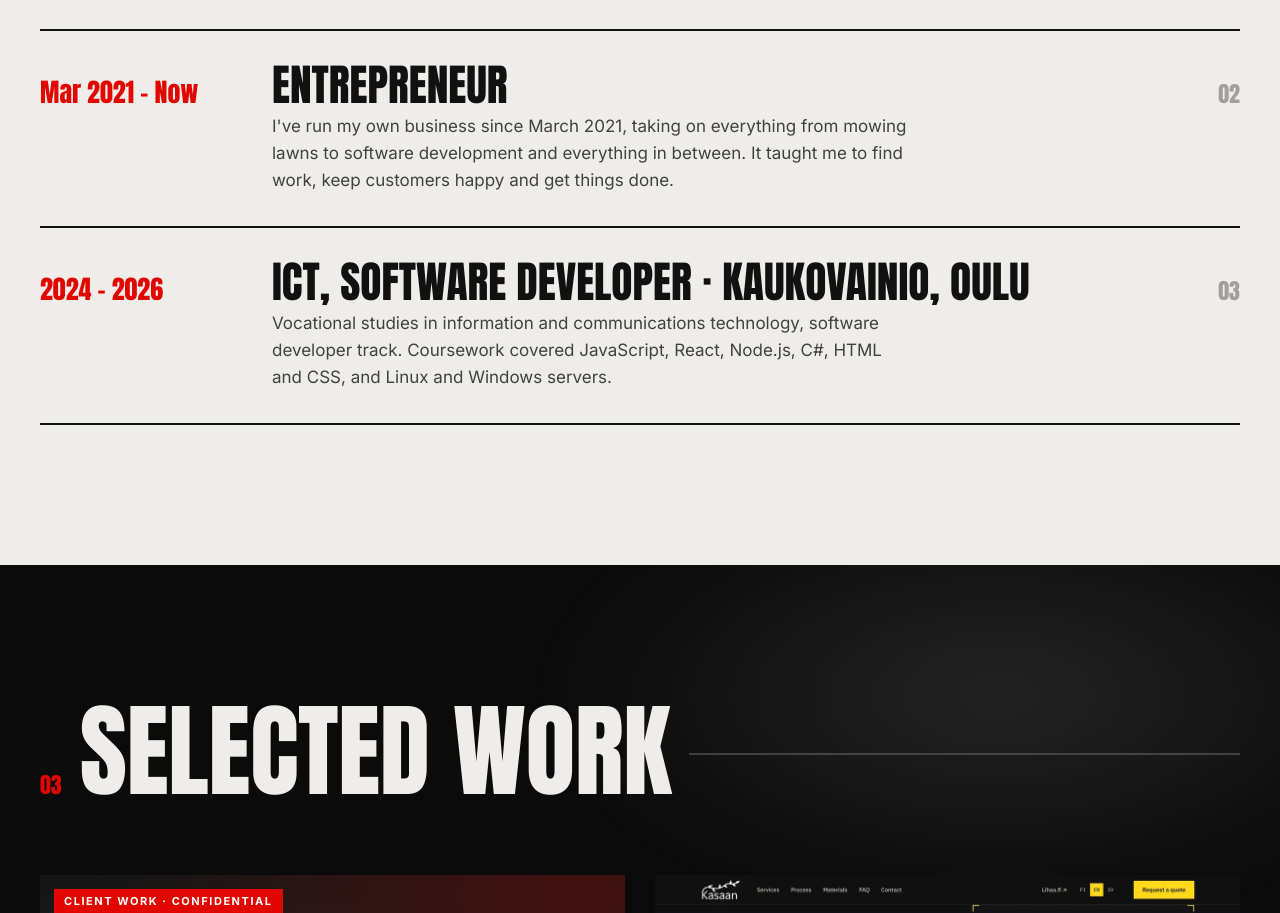
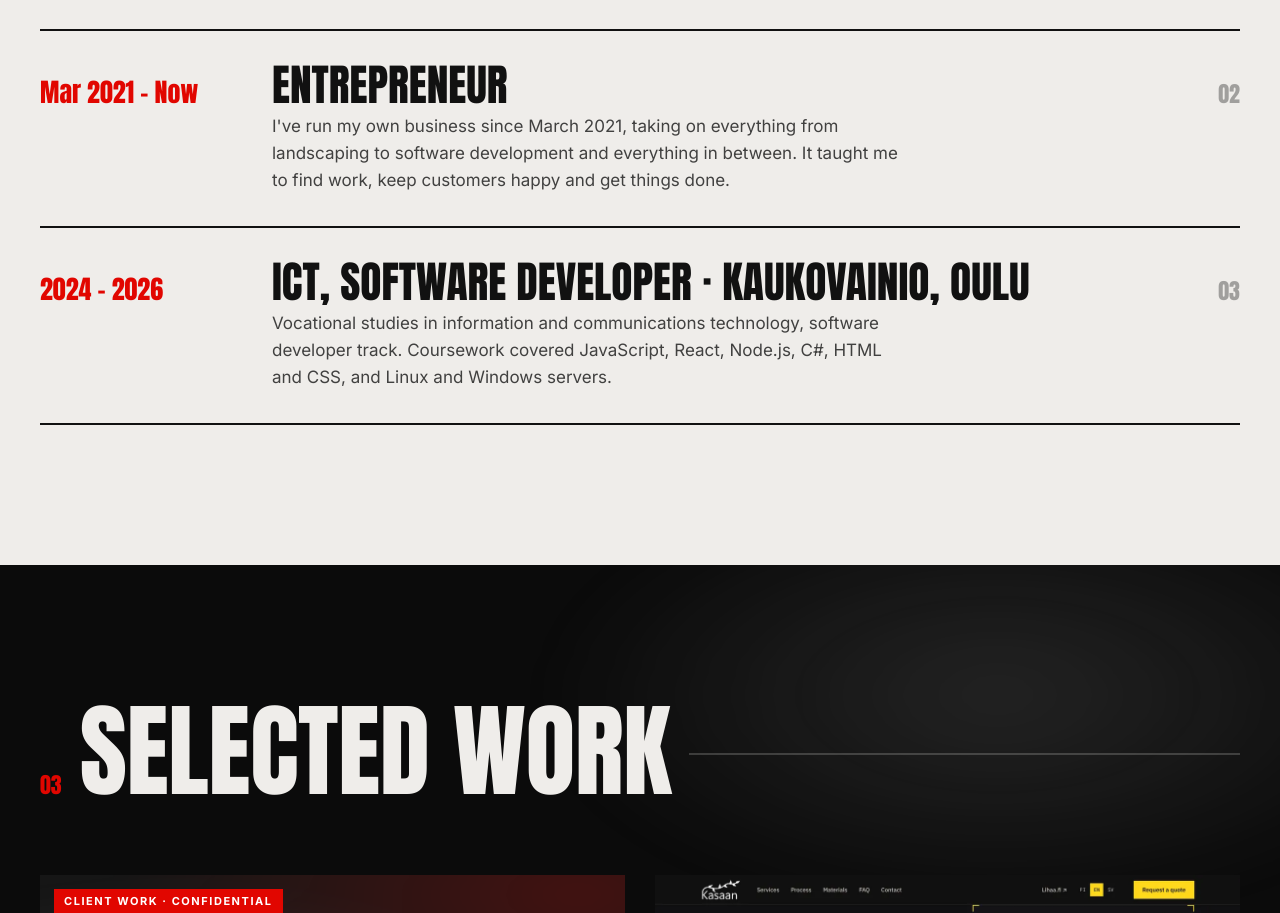
Before and after one commit to nuuttikat/nuuttikat.github.io, a plain HTML site: page index.html in a window 1280 px wide. Shown: the part 2370-3283 px from the top of the page. Drawn offline with Linux system fonts and the light colour scheme.

Commit message:
Say landscaping instead of mowing lawns
Co-Authored-By: Claude Opus 5.5 <noreply@anthropic.com>
Claude-Session: https://claude.ai/code/session_01EvYBP75NChhYA1HTaqP5PC

```diff
--- a/index.html
+++ b/index.html
@@ -124,7 +124,7 @@
             <span class="when">Mar 2021 – Now</span>
             <div class="what">
               <h3>Entrepreneur</h3>
-              <p>I've run my own business since March 2021, taking on everything from mowing lawns to software development and everything in between. It taught me to find work, keep customers happy and get things done.</p>
+              <p>I've run my own business since March 2021, taking on everything from landscaping to software development and everything in between. It taught me to find work, keep customers happy and get things done.</p>
             </div>
             <span class="idx" aria-hidden="true">02</span>
           </li>
```
